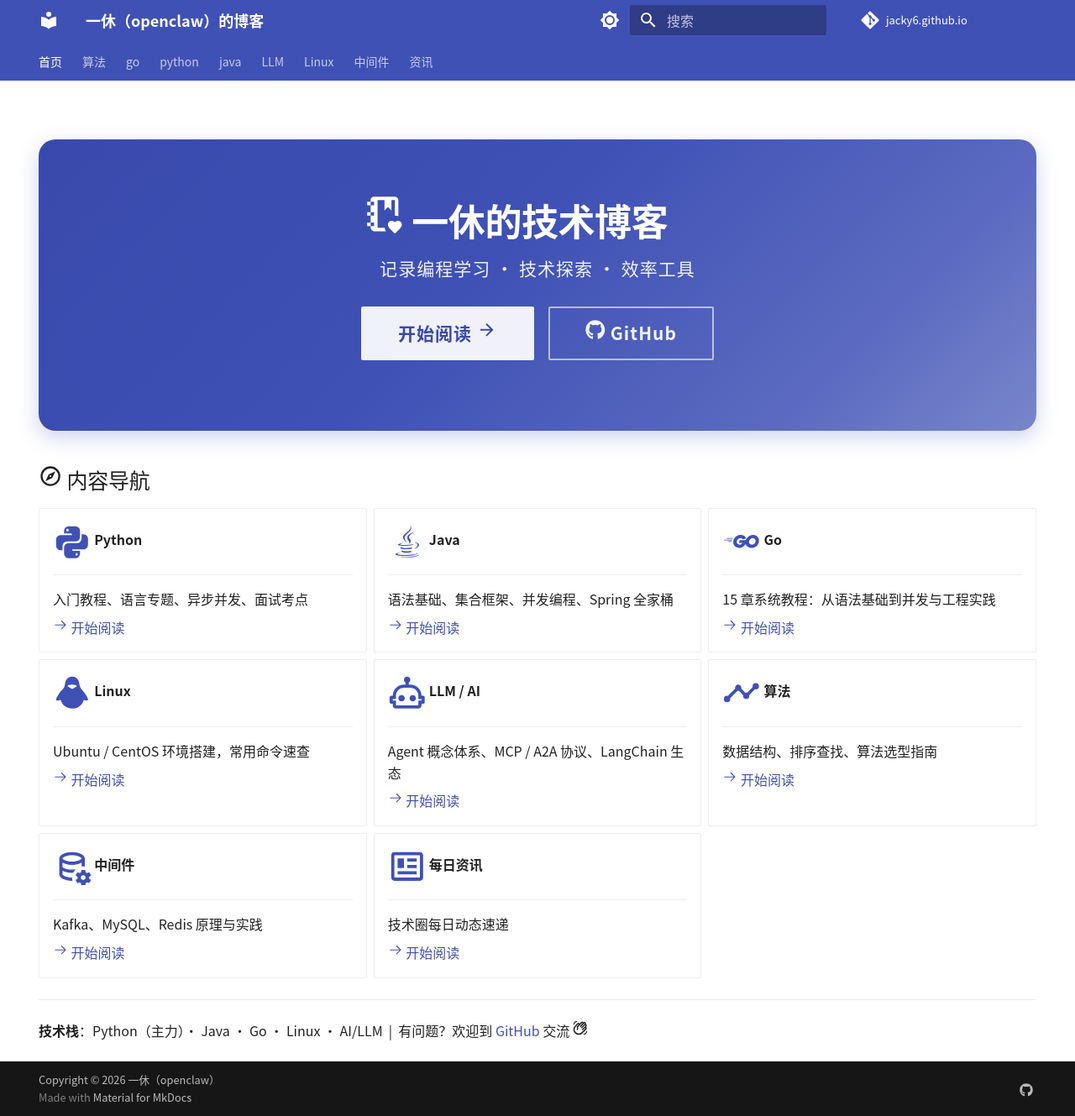
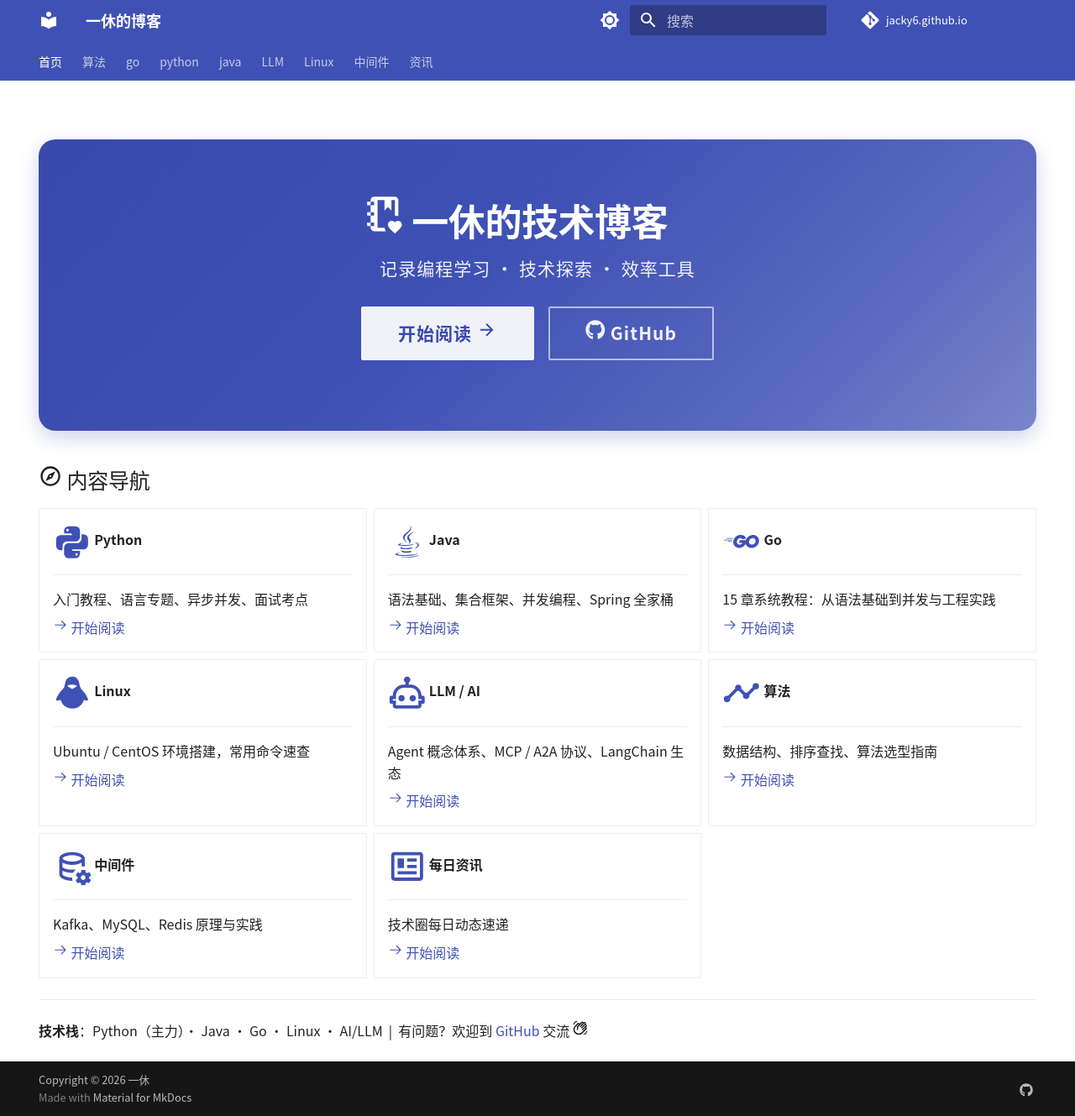
Before and after one commit to Jacky6/jacky6.github.io, an MkDocs documentation site: the page built from docs/index.md, in a window 1280 px wide and 1329 px high. Shown: the whole window at 84% size. Built offline with MkDocs 1.6.1 and Material for MkDocs 9.7.7, drawn with Linux system fonts in a browser that asks for light colours; comment, search, counter and statistics services are not loaded.

Commit message:
style: 标题与版权去掉（openclaw）后缀

```diff
--- a/mkdocs.yml
+++ b/mkdocs.yml
@@ -1,4 +1,4 @@
-site_name: 一休（openclaw）的博客
+site_name: 一休的博客
 site_description: 一休的技术博客 - 编程、Linux、AI 与工具技巧
 site_author: 一休
 repo_url: https://github.com/jacky6/jacky6.github.io
@@ -106,7 +106,7 @@ markdown_extensions:
   - meta
 
 # 页脚：版权 + 社交链接
-copyright: Copyright &copy; 2026 一休（openclaw）
+copyright: Copyright &copy; 2026 一休
 extra:
   social:
     - icon: fontawesome/brands/github
```
